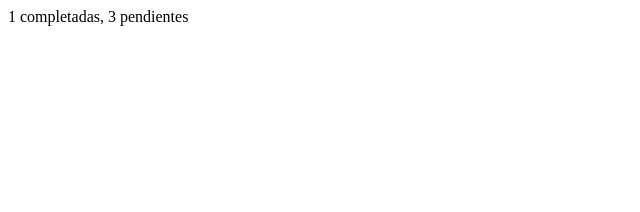
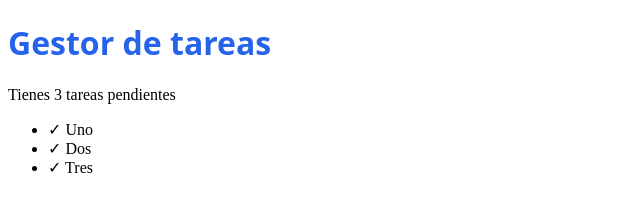
Before and after one commit to juancaballerohervas11-crypto/Gestor-Tareas-CHJ, a website built with Vite: page index.html in a window 1280 px wide. Shown: the whole page, without its empty margins (0-640 px from the left). Built offline with nearby package versions, Linux system fonts and the light colour scheme.

Commit message:
Parte 1 terminada antes de borrar los li class demo

```diff
--- a/index.html
+++ b/index.html
@@ -7,7 +7,11 @@
     <title>Gestor de tareas</title>
   </head>
   <body>
-    <div id="app"></div>
-    <script type="module" src="/src/main.js"></script>
+    <div id="app">
+  <h1></h1>
+  <p id="resumen"></p>
+  <ul id="lista"></ul>
+</div>
+<script type="module" src="/src/main.js"></script>
   </body>
 </html>
--- a/src/main.js
+++ b/src/main.js
@@ -1,11 +1,44 @@
 import "./style.css";
 import { estado } from "./estado.js";
-import { contarPendientes, contarCompletadas } from "./tareas.js";
+import { contarPendientes } from "./tareas.js";
 
-// 1. Muestra los datos estructurados en la consola de DevTools
-console.table(estado.tareas);
+const h1 = document.querySelector("h1");
+h1.textContent = "Gestor de tareas";
+h1.classList.add("titulo");
 
-// 2. Calcula las pendientes y muestra un resumen en el contenedor de la página
-const pendientes = contarPendientes(estado.tareas);
-const completadas = contarCompletadas(estado.tareas);
-document.querySelector("#app").textContent = `${completadas} completadas, ${pendientes} pendientes`;
+const resumen = document.querySelector("#resumen");
+resumen.textContent = `Tienes ${contarPendientes(estado.tareas)} tareas pendientes`;
+
+
+const lista = document.querySelector("#lista");
+for (const texto of ["Uno", "Dos", "Tres"]) {
+  const li = document.createElement("li");
+  li.className = "demo";
+  li.textContent = texto;
+  lista.append(li);
+}
+
+
+const demos = document.querySelectorAll(".demo");
+demos.forEach((li) => {
+  li.textContent = "- " + li.textContent;
+});
+
+// 1. getElementById lleva el id SIN "#": getElementById("lista")
+const listaPorId = document.getElementById("lista");
+
+// 2. Seleccionar por clase (sin punto)
+const coleccion = document.getElementsByClassName("demo");
+
+// 3.da error.
+// coleccion.forEach((li) => console.log(li));
+// Error: TypeError: coleccion.forEach is not a function
+// Uncaught TypeError: coleccion.forEach is not a function
+
+
+Array.from(coleccion).forEach((li) => {
+  li.textContent = li.textContent.replace("- ", "✓ ");
+});
+
+// 5. La HTMLCollection es VIVA: si añades o quitas nodos, se actualiza sola.
+//    La NodeList de querySelectorAll es ESTÁTICA: es una foto del momento en que la pediste.
--- a/src/style.css
+++ b/src/style.css
@@ -0,0 +1,9 @@
+.titulo {
+  font-family: system-ui, sans-serif;
+  color: #2563eb;
+}
+
+.completada {
+  text-decoration: line-through;
+  opacity: 0.6;
+}
```
